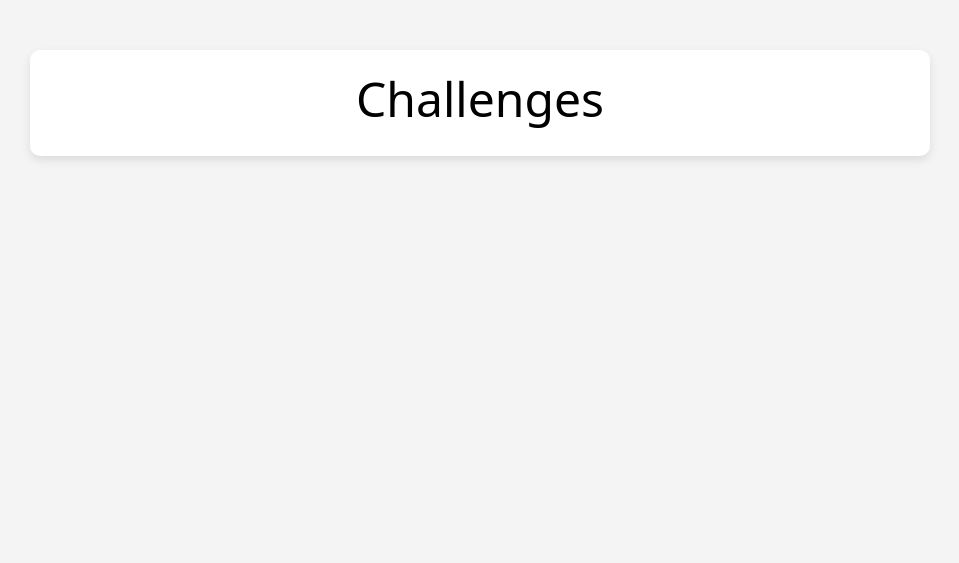
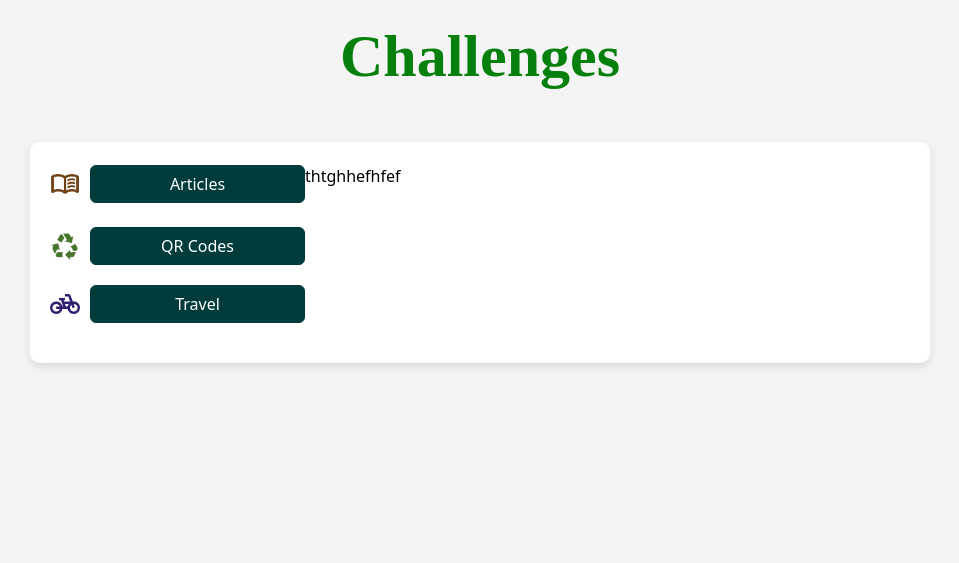
Before and after one commit to Josh-Money/ECM2434-Group-Software-Project, a Django app: template game/challenges/templates/challenges/challenges.html in a window 1280 px wide. Shown: the top 563 px of the page, without its empty margins (160-1119 px from the left). Run offline with Django 3.2, Linux system fonts and the light colour scheme; the template is opened without the code that fills it, so the values that code supplies are empty; some libraries are stand-ins or nearby versions; some web fonts are replaced.

Commit message:
Challenges

```diff
--- a/game/articles/templates/articles/articles.html
+++ b/game/articles/templates/articles/articles.html
@@ -25,6 +25,7 @@
 
 <body>
     <h1 class="title">Educational Articles</h1>
+    <a style="display: block; margin: 0 auto 20px auto;" href="/challenges" class="btn btn-primary w-25">Return to Challenges</a>
     <div class="container">
         <p style="text-align: center;">Read the articles below and complete quizzes in order to gain points to overtake your friends on the
             leaderboard! </p>
--- a/game/challenges/templates/challenges/challenges.html
+++ b/game/challenges/templates/challenges/challenges.html
@@ -22,8 +22,23 @@
 </head>
 
 <body>
+    <h1 class="title">Challenges</h1>
     <div class="container">
-    <h1>Challenges</h1>
+        <div style="display: flex; align-items: center; margin-bottom: 20px;">
+            <img src="/static/images/Book.png" alt="Articles" style="margin-right: 10px; height: 30px; width: 30px;">
+            <a href="/articles" class="btn btn-primary w-25">Articles</a>
+            <p> thtghhefhfef </p>
+        </div>
+
+        <div style="display: flex; align-items: center; margin-bottom: 20px;">
+            <img src="/static/images/Recycling.png" alt="QR Codes" style="margin-right: 10px; height: 30px; width: 30px;">
+            <a href="/qr" class="btn btn-primary w-25">QR Codes</a>
+        </div>
+
+        <div style="display: flex; align-items: center; margin-bottom: 20px;">
+            <img src="/static/images/Bike.png" alt="Travel" style="margin-right: 10px; height: 30px; width: 30px;">
+            <a href="/travel" class="btn btn-primary w-25">Travel</a>
+        </div>
     </div>
 </body>
 
--- a/game/qr/templates/qr/qr.html
+++ b/game/qr/templates/qr/qr.html
@@ -9,6 +9,7 @@
 
 {% block content %}
 <h1 class="title">QR Codes</h1>
+<a style="display: block; margin: 0 auto 20px auto;" href="/challenges" class="btn btn-primary w-25">Return to Challenges</a>
 <div class="container mt-5">
 
     <p class="text center">Scan the QR code located near recycling bins across the University, or enter the code manually below.</p>
```
Also changed, not shown: game/challenges/static/images/Bike.png (added), game/challenges/static/images/Book.png (added), game/challenges/static/images/Recycling.png (added).
